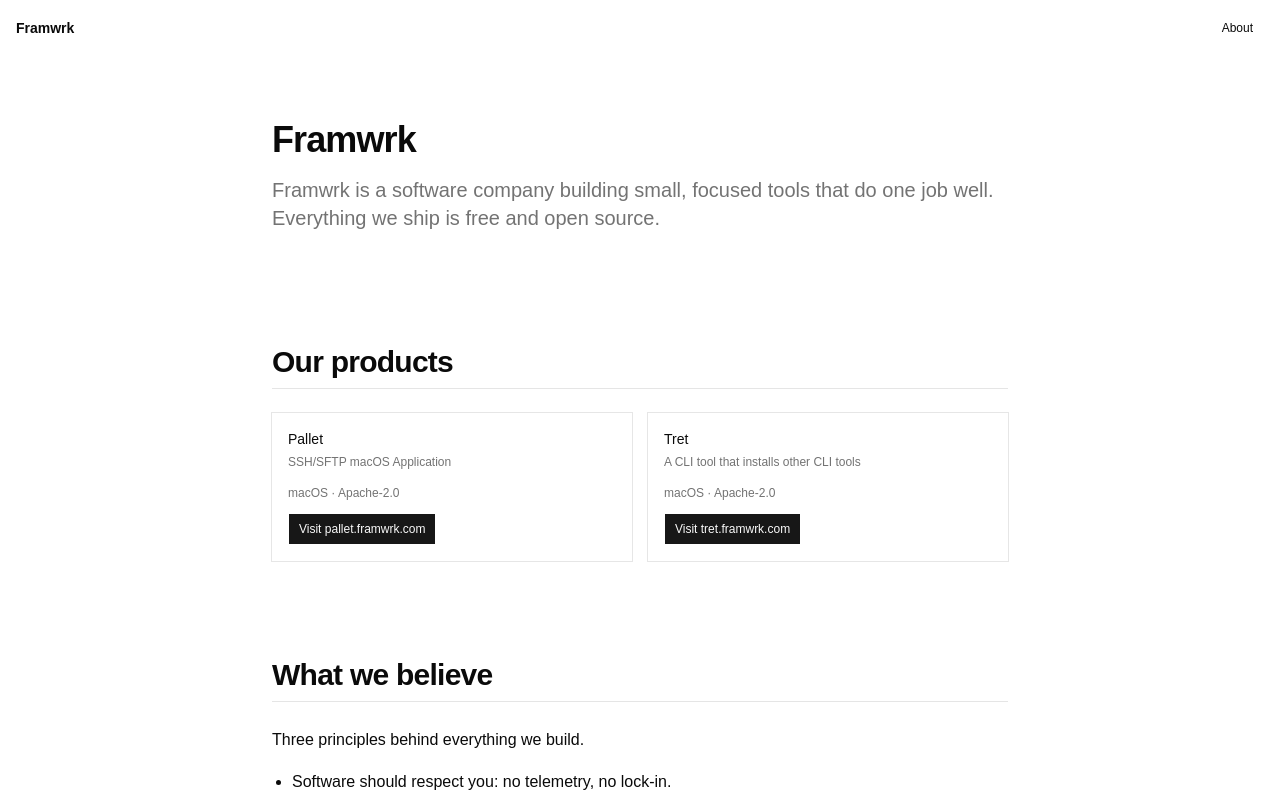
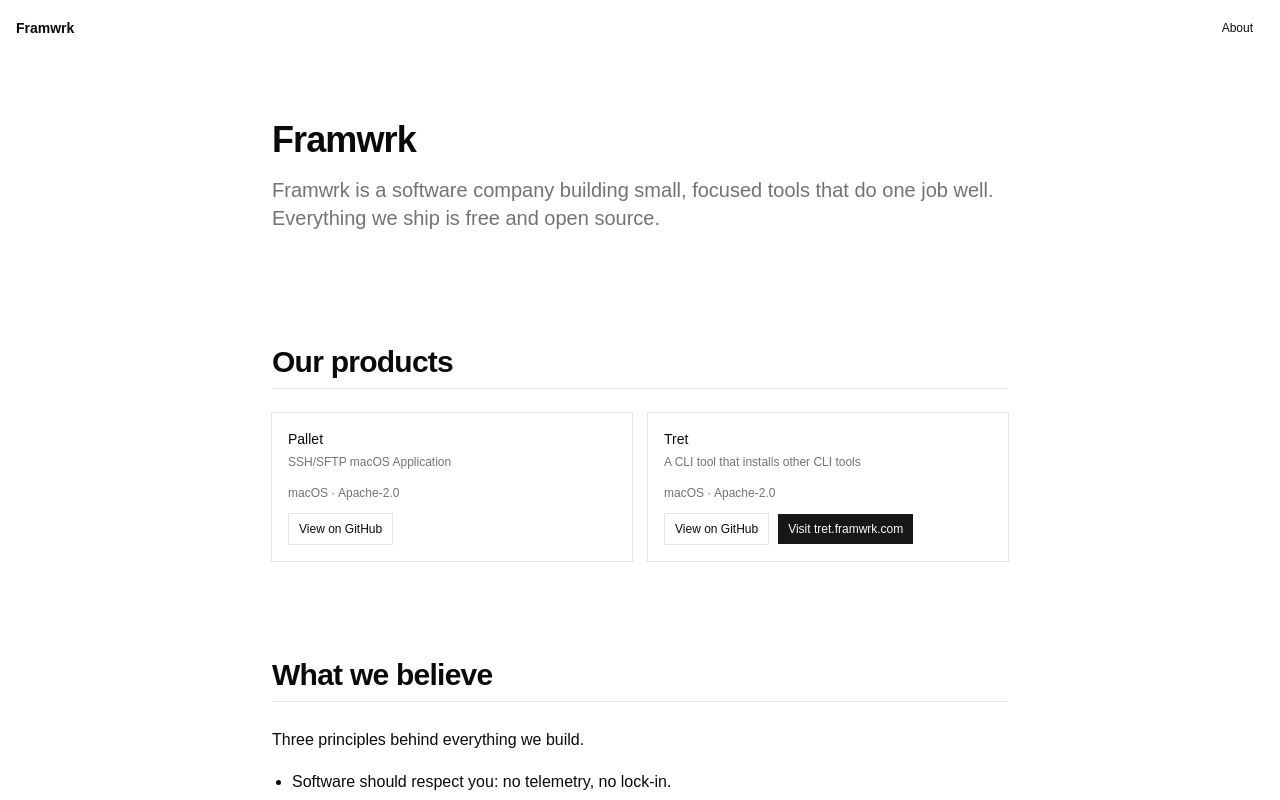
Before and after one commit to framwrk/framwrk.com, a React (Vite) app: page / in a window 1280 px wide. Shown: the top 800 px of the page. Built offline with nearby package versions, Linux system fonts and the light colour scheme.

Commit message:
Give product cards a GitHub button and an optional website link
Cards now always link to the repo, and repos with a homepage set
(like tret) additionally get a website button.

```diff
--- a/scripts/fetch-products.ts
+++ b/scripts/fetch-products.ts
@@ -32,8 +32,8 @@ type ApiRepo = {
 type Product = {
   name: string
   description: string
-  href: string
-  linkLabel: string
+  repoUrl: string
+  homepage?: string
   meta?: string
 }
 
@@ -78,16 +78,13 @@ function displayName(repoName: string): string {
 }
 
 function toProduct(repo: ApiRepo): Product {
-  let href = repo.html_url
-  let linkLabel = "View on GitHub"
   const homepage = repo.homepage?.trim()
+  let website: string | undefined
   if (homepage) {
     try {
-      const url = new URL(homepage)
-      href = url.toString()
-      linkLabel = `Visit ${url.host}`
+      website = new URL(homepage).toString()
     } catch {
-      // Ignore a malformed homepage and link the repo instead.
+      // Ignore a malformed homepage; the card still links the repo.
     }
   }
 
@@ -98,8 +95,8 @@ function toProduct(repo: ApiRepo): Product {
   return {
     name: displayName(repo.name),
     description: repo.description ?? "",
-    href,
-    linkLabel,
+    repoUrl: repo.html_url,
+    homepage: website,
     meta: meta || undefined,
   }
 }
@@ -113,8 +110,8 @@ function renderFile(products: Product[]): string {
 export type Product = {
   name: string
   description: string
-  href: string
-  linkLabel: string
+  repoUrl: string
+  homepage?: string
   meta?: string
 }
 
--- a/src/data/products.generated.ts
+++ b/src/data/products.generated.ts
@@ -5,12 +5,12 @@
 export type Product = {
   name: string
   description: string
-  href: string
-  linkLabel: string
+  repoUrl: string
+  homepage?: string
   meta?: string
 }
 
 export const products: Product[] = [
-  {"name":"Pallet","description":"SSH/SFTP macOS Application","href":"https://pallet.framwrk.com/","linkLabel":"Visit pallet.framwrk.com","meta":"macOS · Apache-2.0"},
-  {"name":"Tret","description":"A CLI tool that installs other CLI tools","href":"https://tret.framwrk.com/","linkLabel":"Visit tret.framwrk.com","meta":"macOS · Apache-2.0"},
+  {"name":"Pallet","description":"SSH/SFTP macOS Application","repoUrl":"https://github.com/framwrk/pallet","meta":"macOS · Apache-2.0"},
+  {"name":"Tret","description":"A CLI tool that installs other CLI tools","repoUrl":"https://github.com/framwrk/tret","homepage":"https://tret.framwrk.com/","meta":"macOS · Apache-2.0"},
 ]
--- a/src/pages/Home.tsx
+++ b/src/pages/Home.tsx
@@ -24,12 +24,21 @@ export default function Home() {
                 <CardTitle>{product.name}</CardTitle>
                 <CardDescription>{product.description}</CardDescription>
                 <Muted className="mt-2 block text-xs">{product.meta}</Muted>
-                <Button
-                  className="mt-2 w-fit"
-                  render={<a href={product.href} target="_blank" rel="noreferrer" />}
-                >
-                  {product.linkLabel}
-                </Button>
+                <div className="mt-2 flex w-fit flex-wrap gap-2">
+                  <Button
+                    variant="outline"
+                    render={<a href={product.repoUrl} target="_blank" rel="noreferrer" />}
+                  >
+                    View on GitHub
+                  </Button>
+                  {product.homepage && (
+                    <Button
+                      render={<a href={product.homepage} target="_blank" rel="noreferrer" />}
+                    >
+                      Visit {new URL(product.homepage).host}
+                    </Button>
+                  )}
+                </div>
               </CardHeader>
             </Card>
           ))}
```
